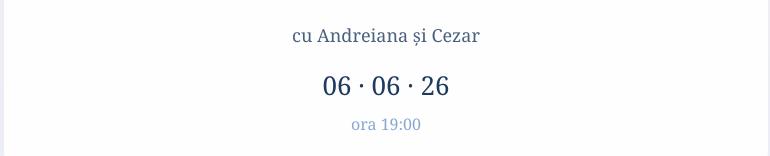
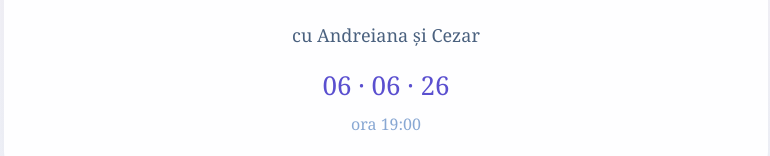
Before and after one commit to andreiana007/wed-invitation, a Next.js app: page / in a window 1280 px wide. Shown: the part 398-554 px from the top of the page, without its empty margins (254-1024 px from the left). Built offline with nearby package versions, Linux system fonts and the light colour scheme.

Commit message:
Change text color from #1e3a5f to #5a4fcf

```diff
--- a/app/page.js
+++ b/app/page.js
@@ -47,7 +47,7 @@ export default function Page() {
           style={{
             fontSize: "26px",
             marginBottom: "10px",
-            color: "#1e3a5f",
+            color: "#5a4fcf",
           }}
         >
           06 · 06 · 26
```
